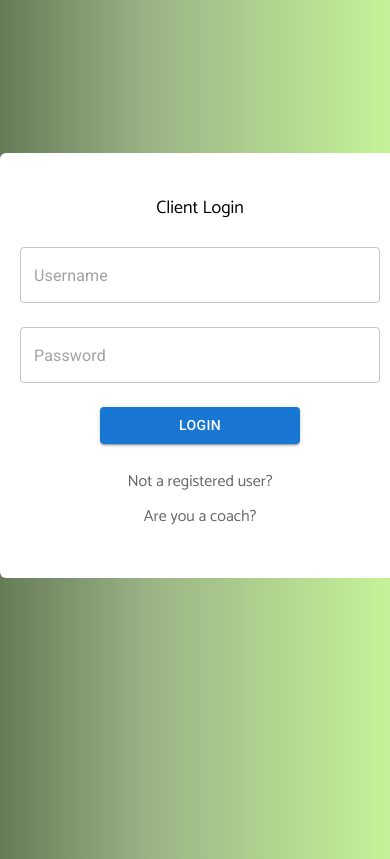
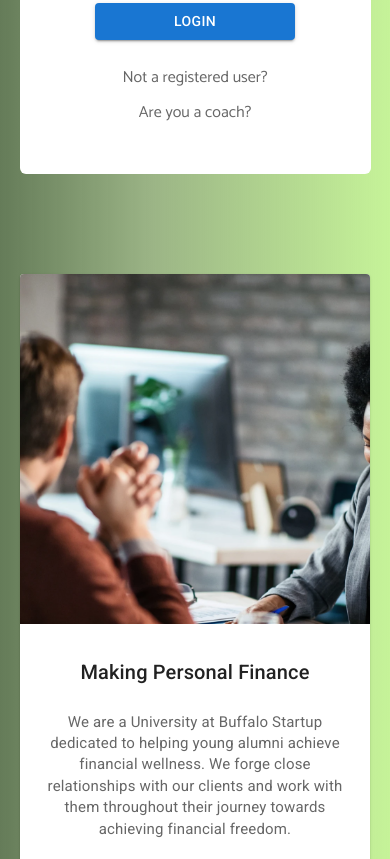
Before and after one commit to chinacat567/cse611-fall2022-team-networthy, a React app in the folder client/: page / in a window 390 px wide. Shown: the part 401-1260 px from the top of the page. Built offline with nearby package versions, Linux system fonts and the light colour scheme; no server answers.

Commit message:
FEAT: Responsive UI

```diff
--- a/client/src/components/Home/index.js
+++ b/client/src/components/Home/index.js
@@ -12,7 +12,7 @@ import "../../styles/home.scss";
 const Home = ({ authWizard }) => {
   return (
     <div className="home">
-      <Card sx={{ maxWidth: 600, minHeight: 400 }}>
+      <Card sx={{ maxWidth: 600, minHeight: 400 }} className="home__card">
         <CardMedia
           component="img"
           height="350"
--- a/client/src/styles/authWizard.scss
+++ b/client/src/styles/authWizard.scss
@@ -48,3 +48,10 @@
     color: $--nw-primary;
   }
 }
+
+@media only screen and (max-width: 420px) {
+  .authWizard {
+    min-width: 0px;
+    width: 90vw;
+  }
+}
--- a/client/src/styles/home.scss
+++ b/client/src/styles/home.scss
@@ -4,4 +4,18 @@
   display: flex;
   justify-content: space-around;
   align-items: center;
+  margin: 0px 20px;
 }
+
+@media only screen and (max-width: 1024px) {
+  .home {
+    flex-direction: column-reverse;
+
+    &__card {
+      margin-top: 100px;
+    }
+  }
+}
+
+@media only screen and (max-width: 420px) {
+}
```
